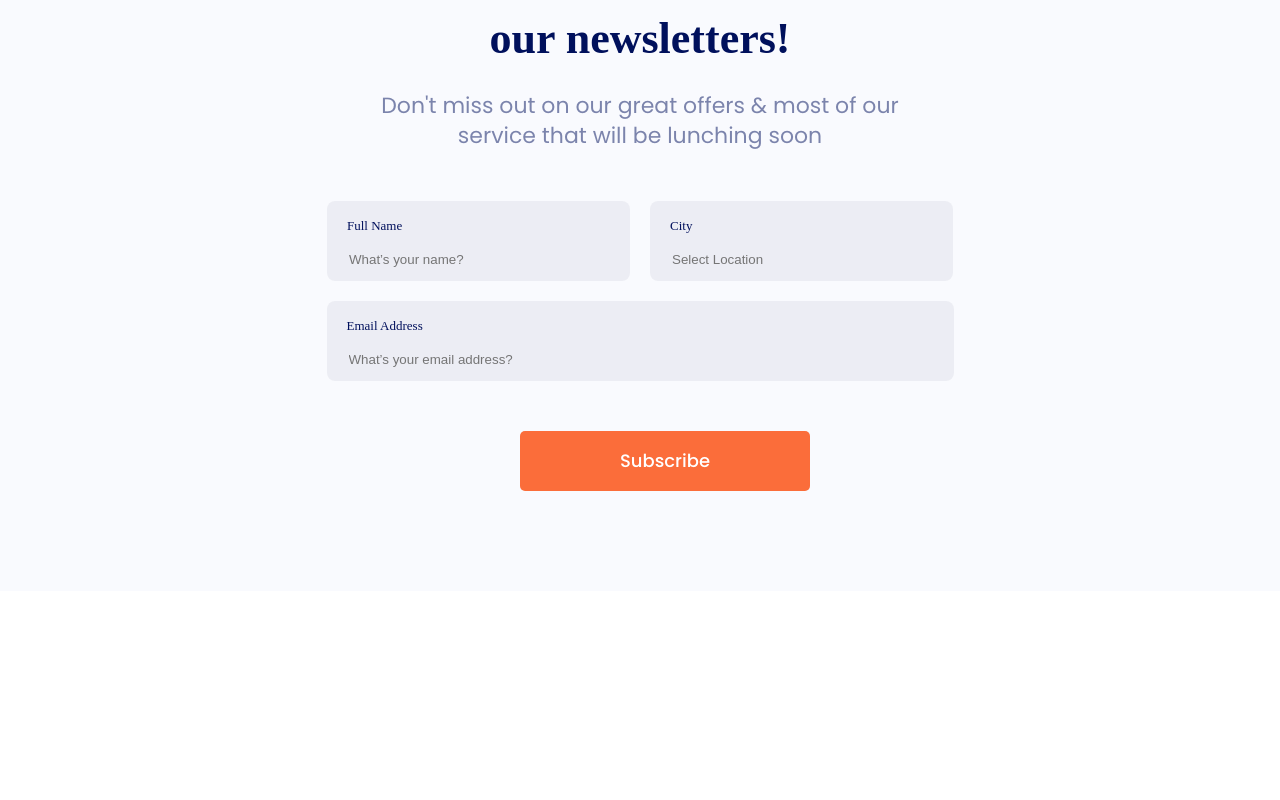
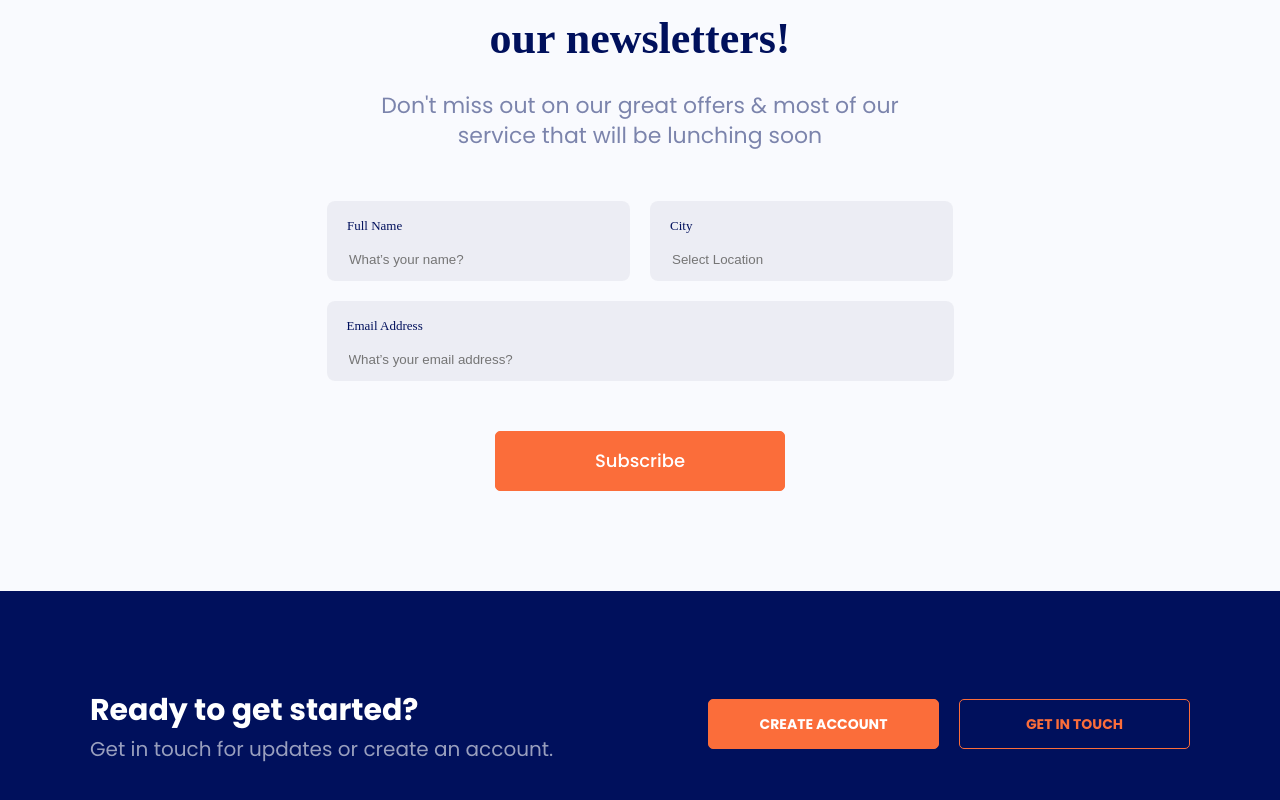
Before and after one commit to zheey/delivrables, a React (Create React App) app: page / in a window 1280 px wide. Shown: the part 1972-2772 px from the top of the page. Before the commit the page ends 2563 px from the top, so only its background shows below. Built offline with nearby package versions, Linux system fonts and the light colour scheme; a web font is replaced by a local one.

Commit message:
added footer button

```diff
--- a/src/components/common/Button.tsx
+++ b/src/components/common/Button.tsx
@@ -10,3 +10,7 @@ export const Button: FC<IButton> = ({ className='', label }) => (
 export const PrimaryButton:FC<IButton> = ({label , className=''}) => (
     <Button className={`primary-button ${className}`} label={label}/>
 );
+
+export const NakedButton:FC<IButton> = ({label , className=''}) => (
+    <Button className={`naked-button ${className}`} label={label}/>
+);
--- a/src/components/landing-page/Footer.tsx
+++ b/src/components/landing-page/Footer.tsx
@@ -1,8 +1,20 @@
 import React, { FC } from 'react';
+import { TextHeader, TextPargraph } from '../common/Text';
+import { PrimaryButton, NakedButton } from '../common/Button';
 
 const Footer:FC = () => {
     return(
-        <footer>
+        <footer className="footer">
+            <div className="footer-wrapper">
+                <div className="footer-header-wrapper">
+                    <TextHeader content="Ready to get started?"/>
+                    <TextPargraph content="Get in touch for updates or create an account."/>
+                </div>
+                <div className="footer-button-wrapper">
+                    <PrimaryButton label="CREATE ACCOUNT"/>
+                    <NakedButton label="get in touch"/>
+                </div>
+            </div>
 
         </footer>
     )
--- a/src/components/landing-page/LandingPage.tsx
+++ b/src/components/landing-page/LandingPage.tsx
@@ -2,6 +2,7 @@ import React, { FC } from "react";
 import Navbar from "../common/Navbar";
 import LandingHeader from "./LandingHeader";
 import SubscribeSection from "./SubcribeSection";
+import Footer from "./Footer";
 
 const LandingPage: FC = () => {
     return (
@@ -9,6 +10,7 @@ const LandingPage: FC = () => {
             <Navbar/>
             <LandingHeader/>
             <SubscribeSection/>
+            <Footer/>
         </div>
     )
 };
--- a/src/styles/index.scss
+++ b/src/styles/index.scss
@@ -23,6 +23,10 @@ code {
   box-shadow: 0 2px 4px 0 rgba(0, 0, 0, 0.05);
   @extend %flex-start-space-between;
   @extend %both-padding-120;
+
+  .primary-button{
+    @extend %margin-left-50;
+  }
 }
 .image{
   width: 100px;
@@ -74,6 +78,9 @@ code {
   @extend %flex-end-center;
 
 }
+.button:focus{
+  outline: none;
+}
 .button{
   height: 40px;
   width: 143px;
@@ -88,8 +95,13 @@ code {
 .primary-button{
   @extend %bg-orange;
   @extend %color-white;
-  @extend %margin-left-50;
   @extend %border-orange;
+}
+
+.naked-button{
+  @extend %border-orange;
+  @extend %color-orange;
+  background: transparent;
 }
 
 .landing-header{
@@ -315,4 +327,47 @@ code {
 }
 .footer{
   height: 465px;
+  width: inherit;
+  padding: 94px 71px 10px;
+  @extend %bg-primary;
+
+  .footer-header-wrapper{
+    width: 518px;
+
+    .header{
+      @extend %font-bold;
+      @extend %font-30;
+      line-height: 50px;
+      @extend %no-letter-spacing;
+      @extend %color-white;
+    }
+    .paragraph {
+      @extend %font-20;
+      line-height: 28px;
+      opacity: 0.6;
+      @extend %color-white;
+      font-weight: 400;
+    }
+  }
+  .footer-wrapper{
+    @extend %flex-center-center;
+    @extend %margin-bottom-30;
+  }
+  .footer-button-wrapper{
+    @extend %margin-left-100;
+
+    .primary-button, .naked-button{
+      @extend %font-bold;
+      @extend %font-14;
+      line-height: 24px;
+      @extend %no-letter-spacing;
+      margin-left: 0;
+      height: 50px;
+      width: 231px;
+      text-transform: uppercase;
+    }
+    .naked-button{
+      @extend %margin-left-20;
+    }
+  }
 }
--- a/src/styles/variables.scss
+++ b/src/styles/variables.scss
@@ -71,8 +71,12 @@
     background:rgb(255, 255, 255);
 }
 
+%bg-primary{
+    background:rgb(0, 16, 92);
+}
+
 %border-orange{
-    border: rgb(251, 109, 58);
+    border: 1px solid rgb(251, 109, 58);
 }
 
 %font-regular{
@@ -113,6 +117,10 @@
 
 %margin-left-20{
     margin-left: 20px !important;
+}
+
+%margin-left-100{
+    margin-left: 100px !important;
 }
 
 %margin-top-10{
@@ -157,6 +165,10 @@
 
 %font-32{
     font-size: 32px !important;
+}
+
+%font-30{
+    font-size: 30px !important;
 }
 
 %font-22 {
```
